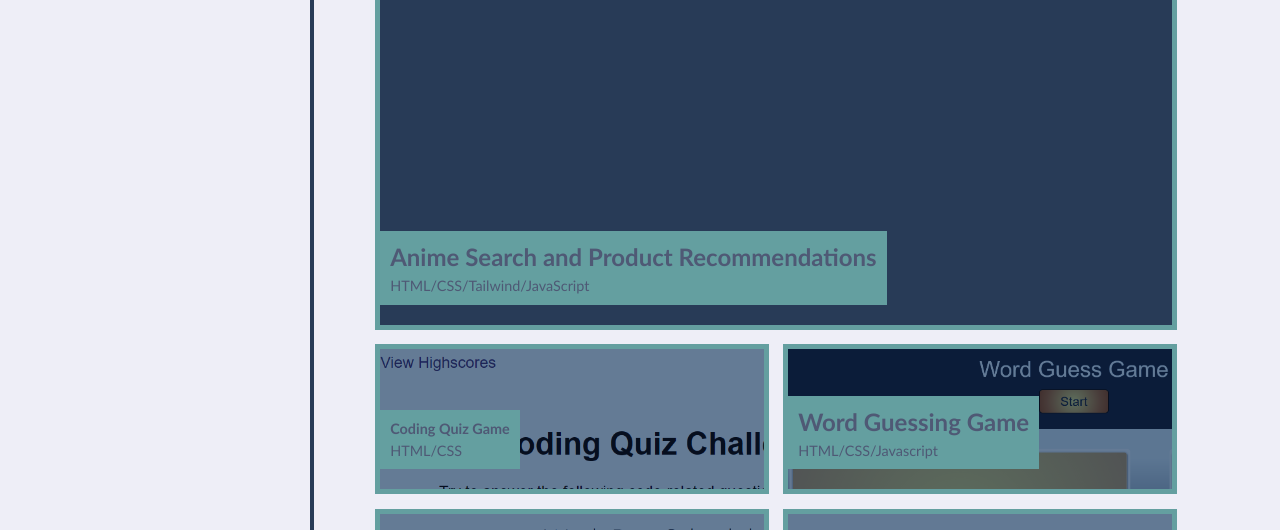
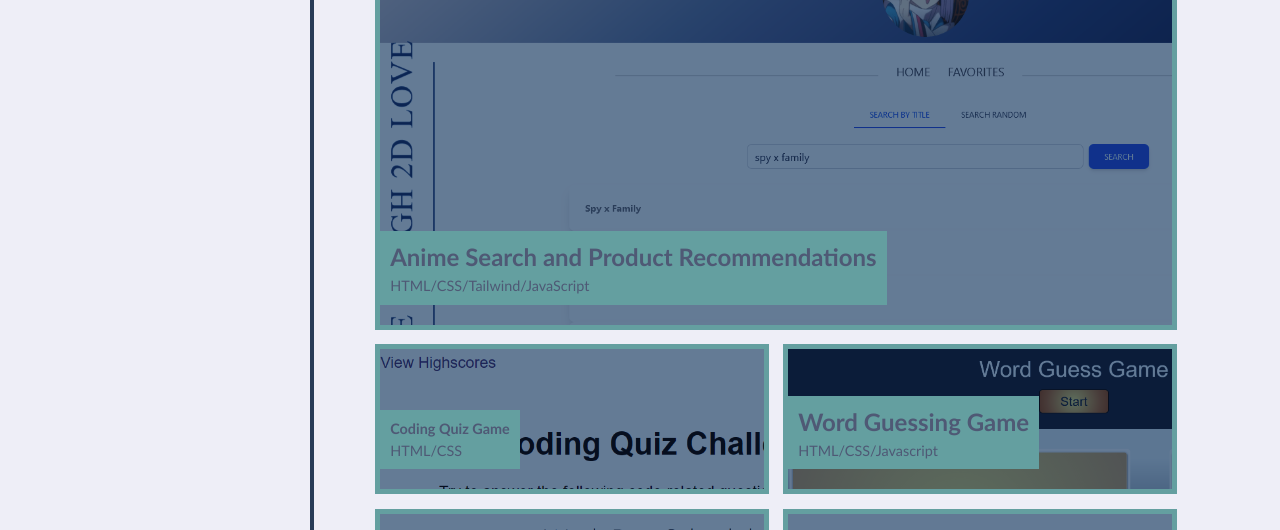
Before and after one commit to BryantTrinh/Professional-Portfolio, a plain HTML site: page index.html in a window 1280 px wide. Shown: the part 708-1238 px from the top of the page. Drawn offline with Linux system fonts and the light colour scheme.

Commit message:
updated anime website onto portfolio

```diff
--- a/assets/css/style.css
+++ b/assets/css/style.css
@@ -252,7 +252,7 @@ p:hover{
 /*this is for portfolio images */
 
 .anime-website {
-  background-image: url("../images/#");
+  background-image: url("../images/anime-project.png");
 }
 
 .work-calendar {
--- a/index.html
+++ b/index.html
@@ -41,7 +41,7 @@
       <h2>Work</h2>
       <div class="flex-container">
 
-        <a href="#" class="flex-item anime-website">
+        <a href="https://github.com/thien-le13/weeb-gifts" class="flex-item anime-website">
           <div>
             <h3>Anime Search and Product Recommendations</h3>
             <span>HTML/CSS/Tailwind/JavaScript</span>
```
Also changed, not shown: assets/images/anime-project.png (added).
